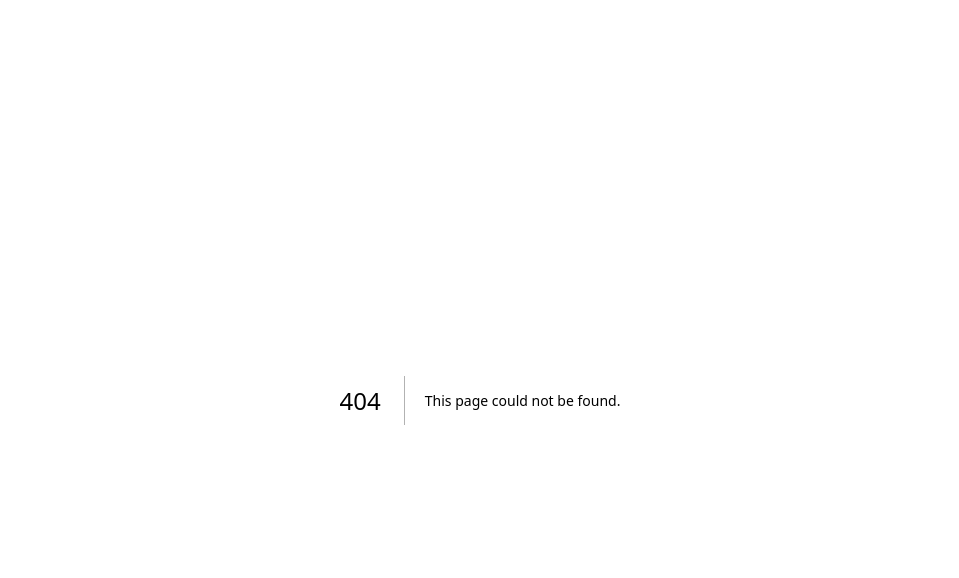
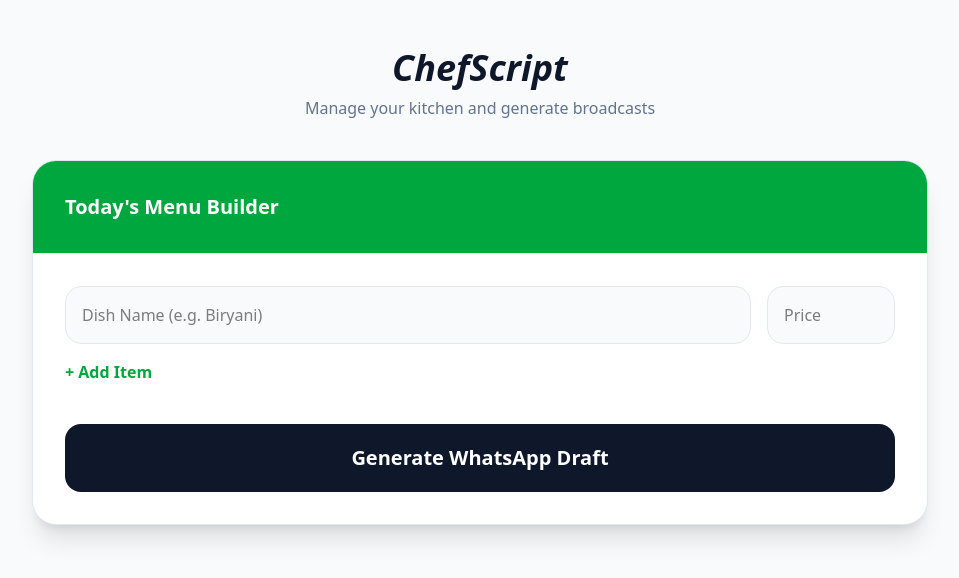
Before and after one commit to wajahatk/chefscript, a Next.js app: page / in a window 1280 px wide. Before the commit this address had no page. Shown: the top 578 px of the page, without its empty margins (160-1119 px from the left). Built offline with nearby package versions, Linux system fonts and the light colour scheme.

Commit message:
Create page.js

```diff
--- /dev/null
+++ b/app/page.js
@@ -0,0 +1,89 @@
+"use client";
+import { useState } from 'react';
+
+export default function Dashboard() {
+  const [items, setItems] = useState([{ name: '', price: '' }]);
+  const [loading, setLoading] = useState(false);
+  const [output, setOutput] = useState("");
+
+  const generate = async () => {
+    setLoading(true);
+    try {
+      const res = await fetch('/api/generate', {
+        method: 'POST',
+        headers: { 'Content-Type': 'application/json' },
+        body: JSON.stringify({ menuItems: items, settings: { kitchen_name: "Ammi's Kitchen" } }),
+      });
+      const data = await res.json();
+      setOutput(data.text);
+    } catch (err) {
+      console.error("AI Error:", err);
+    }
+    setLoading(false);
+  };
+
+  return (
+    <div className="min-h-screen bg-slate-50 py-12 px-4 md:px-8">
+      <div className="max-w-4xl mx-auto">
+        <header className="mb-10 text-center">
+          <h1 className="text-4xl font-extrabold text-slate-900 italic">ChefScript</h1>
+          <p className="text-slate-500 mt-2">Manage your kitchen and generate broadcasts</p>
+        </header>
+
+        <div className="bg-white rounded-3xl shadow-xl border border-slate-200 overflow-hidden">
+          <div className="p-8 border-b border-slate-100 bg-green-600 text-white">
+            <h2 className="text-xl font-bold">Today's Menu Builder</h2>
+          </div>
+
+          <div className="p-8 space-y-4">
+            {items.map((item, i) => (
+              <div key={i} className="flex gap-4 items-center">
+                <input
+                  placeholder="Dish Name (e.g. Biryani)"
+                  className="flex-1 p-4 bg-slate-50 border border-slate-200 rounded-2xl outline-none focus:ring-2 focus:ring-green-500"
+                  onChange={e => {
+                    const n = [...items]; n[i].name = e.target.value; setItems(n);
+                  }}
+                />
+                <input
+                  placeholder="Price"
+                  className="w-32 p-4 bg-slate-50 border border-slate-200 rounded-2xl outline-none focus:ring-2 focus:ring-green-500"
+                  onChange={e => {
+                    const n = [...items]; n[i].price = e.target.value; setItems(n);
+                  }}
+                />
+              </div>
+            ))}
+
+            <button onClick={() => setItems([...items, {name:'', price:''}])} className="text-green-600 font-bold hover:underline transition">
+              + Add Item
+            </button>
+
+            <button
+              onClick={generate}
+              disabled={loading}
+              className="w-full mt-6 bg-slate-900 text-white py-5 rounded-2xl font-black text-xl hover:bg-slate-800 transition transform hover:scale-[1.01]"
+            >
+              {loading ? "AI is crafting your menu..." : "Generate WhatsApp Draft"}
+            </button>
+          </div>
+        </div>
+
+        {output && (
+          <div className="mt-8 animate-in fade-in slide-in-from-bottom-4 duration-500">
+            <div className="bg-slate-900 rounded-3xl p-8 shadow-2xl border border-slate-700">
+              <p className="text-xs font-bold text-slate-500 uppercase tracking-widest mb-4">Final Copy (WhatsApp Ready)</p>
+              <pre className="whitespace-pre-wrap text-green-400 font-mono text-sm leading-relaxed">{output}</pre>
+              <button
+                onClick={() => navigator.clipboard.writeText(output)}
+                className="w-full mt-6 bg-white text-slate-900 font-bold py-3 rounded-xl hover:bg-slate-100 transition"
+              >
+                Copy to Clipboard
+              </button>
+            </div>
+          </div>
+        )}
+      </div>
+    </div>
+  );
+}
```
